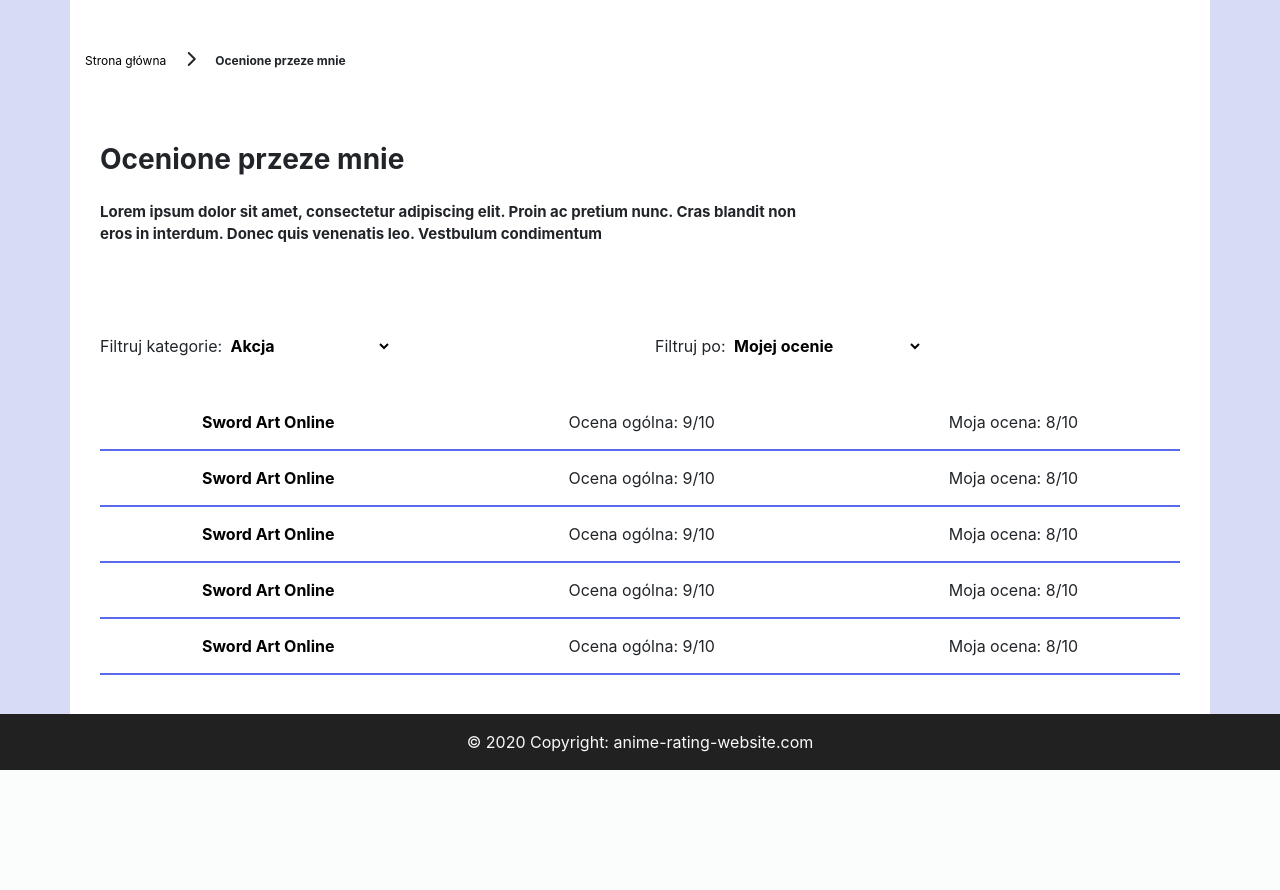
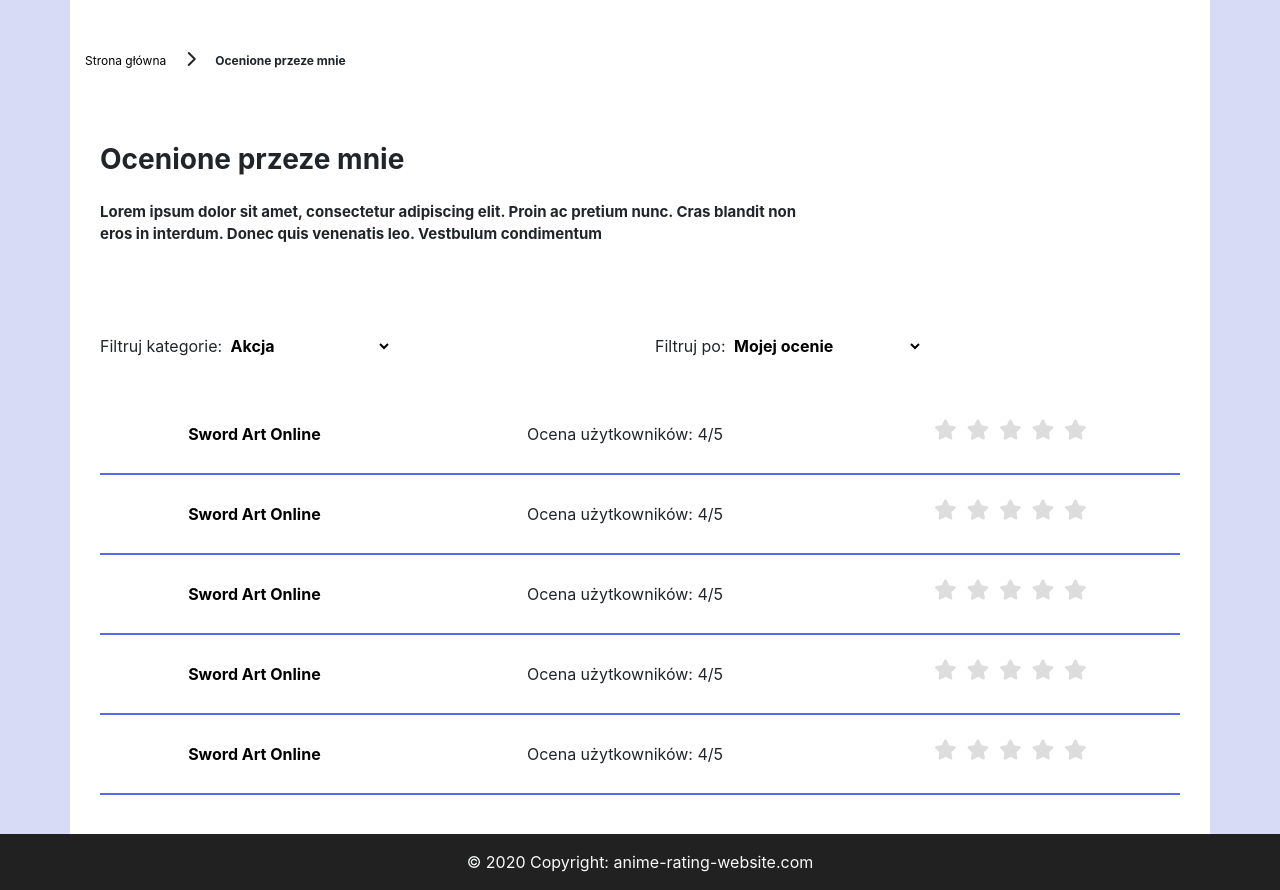
Before and after one commit to Nausiz/anime-rating-website, a PHP site: page /ratedAnime.html in a window 1280 px wide. Shown: the part 190-1080 px from the top of the page. Before the commit the page ends 960 px from the top, so only its background shows below. Run offline with PHP 8.4, Linux system fonts and the light colour scheme; some libraries are stand-ins or nearby versions.

Commit message:
Added star rating css and checkbox to add anime to MyList

```diff
--- a/anime-rating-website/main.css
+++ b/anime-rating-website/main.css
@@ -83,3 +83,65 @@ input{
 a{
 	color: #000;
 }
+
+.rating {
+  border: none;
+  float: left;
+}
+
+.rating > input { display: none; }
+.rating > label:before {
+  margin: 5px;
+  font-size: 1.25em;
+  font-family: FontAwesome;
+  display: inline-block;
+  content: "\f005";
+}
+
+.rating > .half:before {
+  content: "\f089";
+  position: absolute;
+}
+
+.rating > label {
+  color: #ddd;
+ float: right;
+}
+
+@import url(//netdna.bootstrapcdn.com/font-awesome/3.2.1/css/font-awesome.css);
+
+.rating > input:checked ~ label,
+.rating:not(:checked) > label:hover,
+.rating:not(:checked) > label:hover ~ label { color: #FFD700;  }
+
+.rating > input:checked + label:hover,
+.rating > input:checked ~ label:hover,
+.rating > label:hover ~ input:checked ~ label,
+.rating > input:checked ~ label:hover ~ label { color: #FFED85;  }
+
+.checkboxAddToList{
+  background:#d7dbf5;
+  display:inline-block;
+  padding:10px 13px;
+  border-radius:25px;
+  position:relative;
+  cursor:pointer;
+}
+
+.checkboxAddToList-element{
+  display:block;
+  position:absolute;
+  left:0;
+  top:0;
+  width:100%;
+  height:100%;
+  opacity:0;
+}
+
+.checkboxAddToList>input[type='checkbox']+i{
+  color:rgba(255,255,255,0.4);
+}
+
+.checkboxAddToList>input[type='checkbox']:checked+i{
+  color:#fff;
+}
--- a/anime-rating-website/ratedAnime.html
+++ b/anime-rating-website/ratedAnime.html
@@ -102,41 +102,106 @@
 			<section class="col-12 pb-4">
 
 				<div class="row d-flex justify-content-around">
-					<div><a href="animeDescription.html" style="font-weight: 700;">Sword Art Online</a></div>
-					<div>Ocena ogólna: <span>9</span>/10</div>
-					<div>Moja ocena: <span>8</span>/10</div>
+					<div class="my-auto"><a href="animeDescription.html" style="font-weight: 700;">Sword Art Online</a></div>
+					<div class="my-auto">Ocena użytkowników: <span>4</span>/5</div>
+					<div class="my-auto">
+						<fieldset class="rating">
+							<input type="radio" id="star5" name="rating" value="5" /><label class = "full" for="star5"></label>
+							<input type="radio" id="star4half" name="rating" value="4 and a half" /><label class="half" for="star4half"></label>
+							<input type="radio" id="star4" name="rating" value="4" /><label class = "full" for="star4"></label>
+							<input type="radio" id="star3half" name="rating" value="3 and a half" /><label class="half" for="star3half"></label>
+							<input type="radio" id="star3" name="rating" value="3" /><label class = "full" for="star3"></label>
+							<input type="radio" id="star2half" name="rating" value="2 and a half" /><label class="half" for="star2half"></label>
+							<input type="radio" id="star2" name="rating" value="2" /><label class = "full" for="star2" ></label>
+							<input type="radio" id="star1half" name="rating" value="1 and a half" /><label class="half" for="star1half"></label>
+							<input type="radio" id="star1" name="rating" value="1" /><label class = "full" for="star1"></label>
+							<input type="radio" id="starhalf" name="rating" value="half" /><label class="half" for="starhalf"></label>
+						</fieldset>
+					</div>
 				</div>
 
 				<div class="divider"></div>
 
 				<div class="row d-flex justify-content-around">
-					<div><a href="animeDescription.html" style="font-weight: 700;">Sword Art Online</a></div>
-					<div>Ocena ogólna: <span>9</span>/10</div>
-					<div>Moja ocena: <span>8</span>/10</div>
+					<div class="my-auto"><a href="animeDescription.html" style="font-weight: 700;">Sword Art Online</a></div>
+					<div class="my-auto">Ocena użytkowników: <span>4</span>/5</div>
+					<div class="my-auto">
+						<fieldset class="rating">
+							<input type="radio" id="star5" name="rating" value="5" /><label class = "full" for="star5"></label>
+							<input type="radio" id="star4half" name="rating" value="4 and a half" /><label class="half" for="star4half"></label>
+							<input type="radio" id="star4" name="rating" value="4" /><label class = "full" for="star4"></label>
+							<input type="radio" id="star3half" name="rating" value="3 and a half" /><label class="half" for="star3half"></label>
+							<input type="radio" id="star3" name="rating" value="3" /><label class = "full" for="star3"></label>
+							<input type="radio" id="star2half" name="rating" value="2 and a half" /><label class="half" for="star2half"></label>
+							<input type="radio" id="star2" name="rating" value="2" /><label class = "full" for="star2" ></label>
+							<input type="radio" id="star1half" name="rating" value="1 and a half" /><label class="half" for="star1half"></label>
+							<input type="radio" id="star1" name="rating" value="1" /><label class = "full" for="star1"></label>
+							<input type="radio" id="starhalf" name="rating" value="half" /><label class="half" for="starhalf"></label>
+						</fieldset>
+					</div>
 				</div>
 
 				<div class="divider"></div>
 
 				<div class="row d-flex justify-content-around">
-					<div><a href="animeDescription.html" style="font-weight: 700;">Sword Art Online</a></div>
-					<div>Ocena ogólna: <span>9</span>/10</div>
-					<div>Moja ocena: <span>8</span>/10</div>
+					<div class="my-auto"><a href="animeDescription.html" style="font-weight: 700;">Sword Art Online</a></div>
+					<div class="my-auto">Ocena użytkowników: <span>4</span>/5</div>
+					<div class="my-auto">
+						<fieldset class="rating">
+							<input type="radio" id="star5" name="rating" value="5" /><label class = "full" for="star5"></label>
+							<input type="radio" id="star4half" name="rating" value="4 and a half" /><label class="half" for="star4half"></label>
+							<input type="radio" id="star4" name="rating" value="4" /><label class = "full" for="star4"></label>
+							<input type="radio" id="star3half" name="rating" value="3 and a half" /><label class="half" for="star3half"></label>
+							<input type="radio" id="star3" name="rating" value="3" /><label class = "full" for="star3"></label>
+							<input type="radio" id="star2half" name="rating" value="2 and a half" /><label class="half" for="star2half"></label>
+							<input type="radio" id="star2" name="rating" value="2" /><label class = "full" for="star2" ></label>
+							<input type="radio" id="star1half" name="rating" value="1 and a half" /><label class="half" for="star1half"></label>
+							<input type="radio" id="star1" name="rating" value="1" /><label class = "full" for="star1"></label>
+							<input type="radio" id="starhalf" name="rating" value="half" /><label class="half" for="starhalf"></label>
+						</fieldset>
+					</div>
 				</div>
 
 				<div class="divider"></div>
 
 				<div class="row d-flex justify-content-around">
-					<div><a href="animeDescription.html" style="font-weight: 700;">Sword Art Online</a></div>
-					<div>Ocena ogólna: <span>9</span>/10</div>
-					<div>Moja ocena: <span>8</span>/10</div>
+					<div class="my-auto"><a href="animeDescription.html" style="font-weight: 700;">Sword Art Online</a></div>
+					<div class="my-auto">Ocena użytkowników: <span>4</span>/5</div>
+					<div class="my-auto">
+						<fieldset class="rating">
+							<input type="radio" id="star5" name="rating" value="5" /><label class = "full" for="star5"></label>
+							<input type="radio" id="star4half" name="rating" value="4 and a half" /><label class="half" for="star4half"></label>
+							<input type="radio" id="star4" name="rating" value="4" /><label class = "full" for="star4"></label>
+							<input type="radio" id="star3half" name="rating" value="3 and a half" /><label class="half" for="star3half"></label>
+							<input type="radio" id="star3" name="rating" value="3" /><label class = "full" for="star3"></label>
+							<input type="radio" id="star2half" name="rating" value="2 and a half" /><label class="half" for="star2half"></label>
+							<input type="radio" id="star2" name="rating" value="2" /><label class = "full" for="star2" ></label>
+							<input type="radio" id="star1half" name="rating" value="1 and a half" /><label class="half" for="star1half"></label>
+							<input type="radio" id="star1" name="rating" value="1" /><label class = "full" for="star1"></label>
+							<input type="radio" id="starhalf" name="rating" value="half" /><label class="half" for="starhalf"></label>
+						</fieldset>
+					</div>
 				</div>
 
 				<div class="divider"></div>
 
 				<div class="row d-flex justify-content-around">
-					<div><a href="animeDescription.html" style="font-weight: 700;">Sword Art Online</a></div>
-					<div>Ocena ogólna: <span>9</span>/10</div>
-					<div>Moja ocena: <span>8</span>/10</div>
+					<div class="my-auto"><a href="animeDescription.html" style="font-weight: 700;">Sword Art Online</a></div>
+					<div class="my-auto">Ocena użytkowników: <span>4</span>/5</div>
+					<div class="my-auto">
+						<fieldset class="rating">
+							<input type="radio" id="star5" name="rating" value="5" /><label class = "full" for="star5"></label>
+							<input type="radio" id="star4half" name="rating" value="4 and a half" /><label class="half" for="star4half"></label>
+							<input type="radio" id="star4" name="rating" value="4" /><label class = "full" for="star4"></label>
+							<input type="radio" id="star3half" name="rating" value="3 and a half" /><label class="half" for="star3half"></label>
+							<input type="radio" id="star3" name="rating" value="3" /><label class = "full" for="star3"></label>
+							<input type="radio" id="star2half" name="rating" value="2 and a half" /><label class="half" for="star2half"></label>
+							<input type="radio" id="star2" name="rating" value="2" /><label class = "full" for="star2" ></label>
+							<input type="radio" id="star1half" name="rating" value="1 and a half" /><label class="half" for="star1half"></label>
+							<input type="radio" id="star1" name="rating" value="1" /><label class = "full" for="star1"></label>
+							<input type="radio" id="starhalf" name="rating" value="half" /><label class="half" for="starhalf"></label>
+						</fieldset>
+					</div>
 				</div>
 
 				<div class="divider"></div>
```
Also changed, not shown: anime-rating-website/animeList.html (+55 -15 lines), anime-rating-website/myList.html (+45 -15 lines), anime-rating-website/ranking.html (+22 -10 lines), 1 other file.
